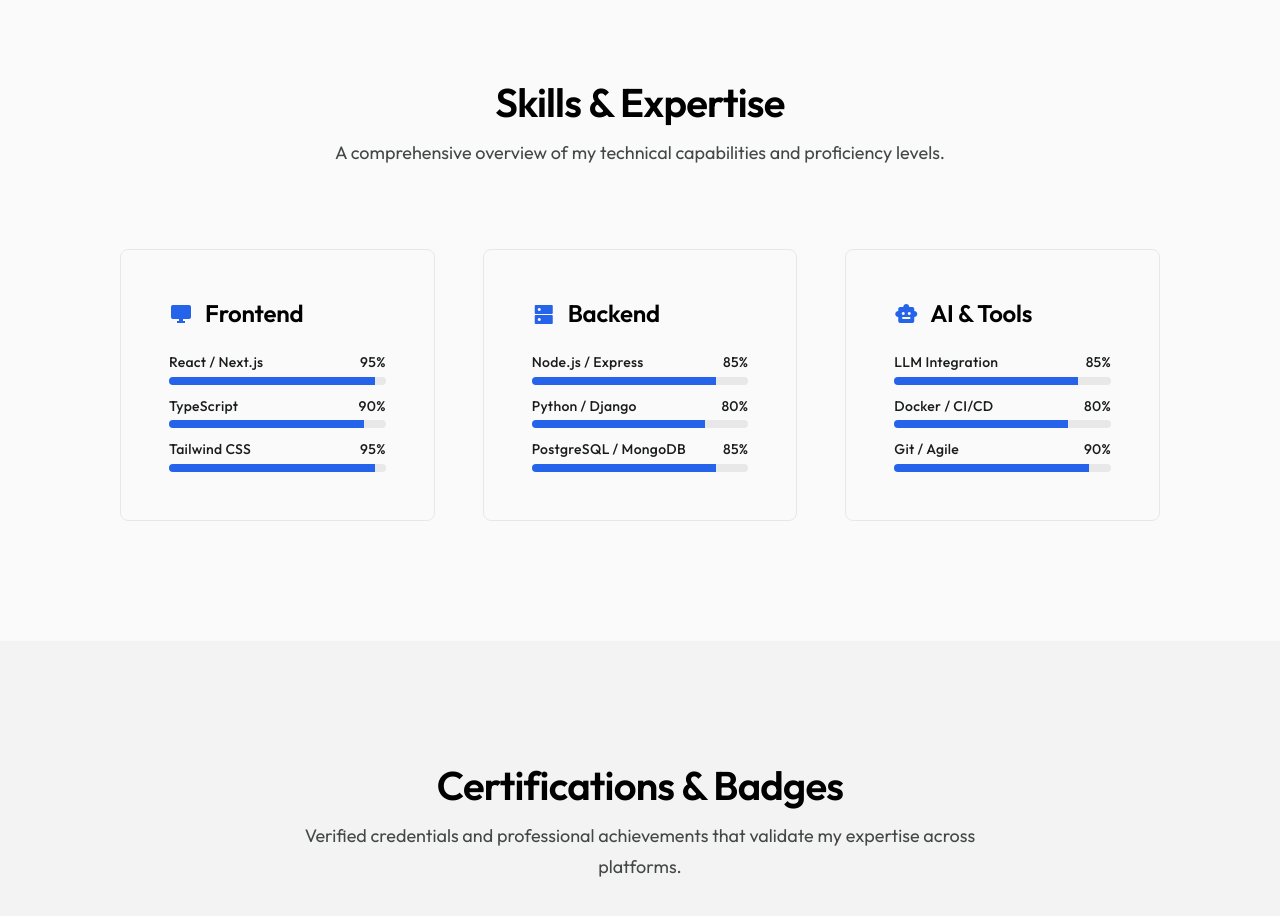
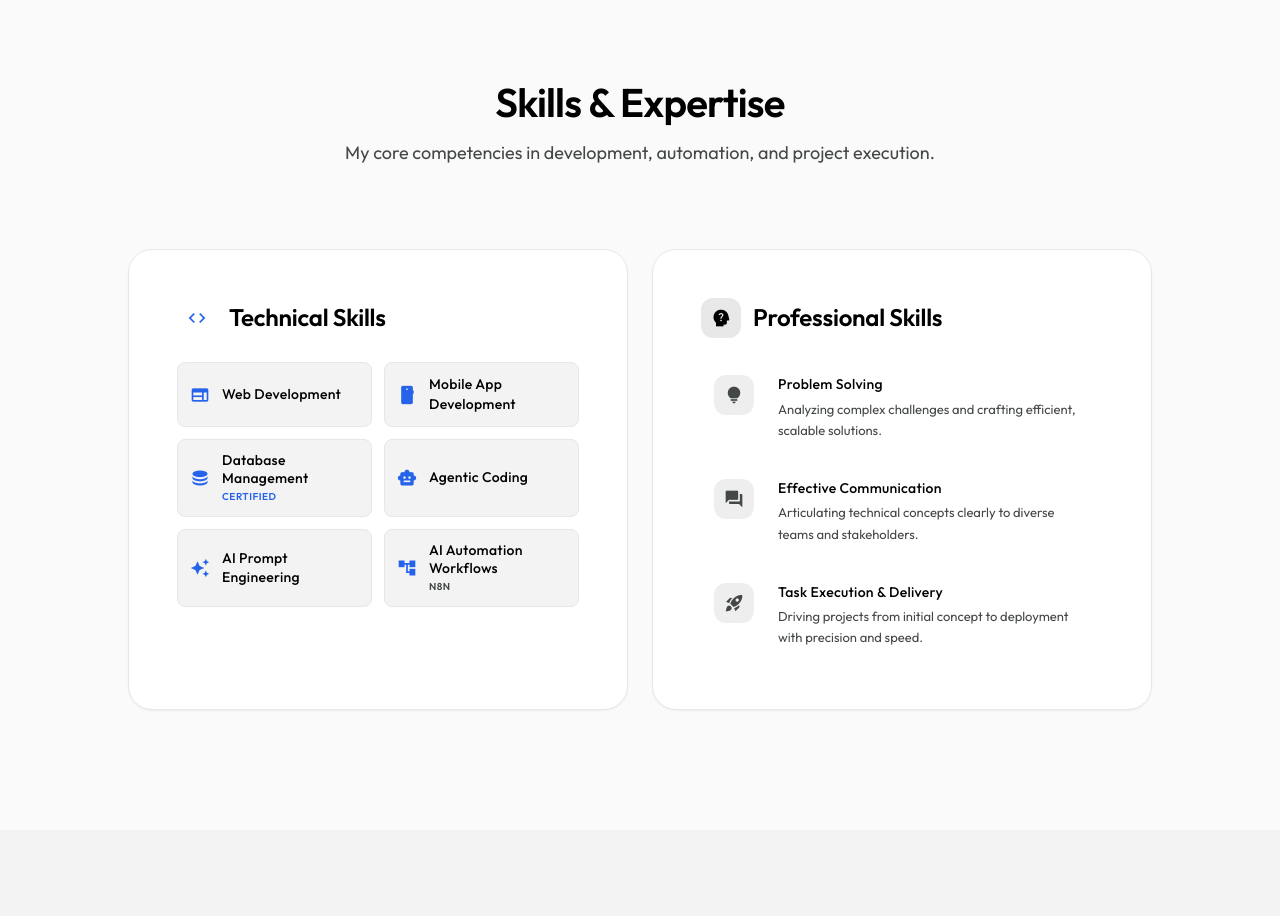
Before and after one commit to RobinKielll/RobinPined-PortfolioV2, a plain HTML site: page index.html in a window 1280 px wide. Shown: the part 2900-3816 px from the top of the page. Drawn offline with nearby package versions, Linux system fonts and the light colour scheme.

Commit message:
skills updates

```diff
--- a/index.html
+++ b/index.html
@@ -456,91 +456,100 @@
         <section class="px-gutter md:px-xl py-xxl max-w-container-max mx-auto" id="skills">
             <div class="text-center mb-xl max-w-2xl mx-auto">
                 <h2 class="font-headline-lg text-headline-lg text-primary mb-sm">Skills &amp; Expertise</h2>
-                <p class="font-body-lg text-body-lg text-on-surface-variant">A comprehensive overview of my technical
-                    capabilities and proficiency levels.</p>
+                <p class="font-body-lg text-body-lg text-on-surface-variant">My core competencies in development, automation, and project execution.</p>
             </div>
-            <div class="grid grid-cols-1 md:grid-cols-3 gap-lg">
-                <!-- Category 1 -->
-                <div class="space-y-md border border-outline-variant/30 p-lg rounded-xl">
-                    <h3 class="font-headline-md text-headline-md text-primary flex items-center gap-sm"><span
-                            class="material-symbols-outlined text-secondary">desktop_windows</span> Frontend</h3>
-                    <div class="space-y-sm">
-                        <div>
-                            <div class="flex justify-between font-label-md text-label-md mb-xs"><span>React /
-                                    Next.js</span><span>95%</span></div>
-                            <div class="h-2 bg-surface-container-high rounded-full overflow-hidden">
-                                <div class="h-full bg-secondary w-[95%]"></div>
+
+            <div class="grid grid-cols-1 lg:grid-cols-2 gap-md max-w-5xl mx-auto">
+                <!-- Technical Skills Card -->
+                <div class="bg-surface-container-lowest border border-outline-variant/30 rounded-[24px] p-md md:p-lg shadow-sm hover:shadow-md transition-all duration-300 relative overflow-hidden group">
+                    <div class="absolute top-0 right-0 w-64 h-64 bg-secondary/10 rounded-full blur-3xl -translate-y-1/2 translate-x-1/2 group-hover:bg-secondary/20 transition-colors duration-500"></div>
+
+                    <div class="flex items-center gap-sm mb-md relative z-10">
+                        <div class="w-10 h-10 rounded-full bg-secondary/10 flex items-center justify-center text-secondary">
+                            <span class="material-symbols-outlined text-[20px]">code</span>
+                        </div>
+                        <h3 class="font-headline-md text-headline-md text-primary text-[20px]">Technical Skills</h3>
+                    </div>
+
+                    <div class="grid grid-cols-1 md:grid-cols-2 gap-sm relative z-10">
+                        <div class="flex items-center gap-sm p-sm rounded-xl bg-surface-container-low hover:bg-surface-container transition-colors border border-outline-variant/20 hover:border-outline-variant/50">
+                            <span class="material-symbols-outlined text-secondary text-[20px]">web</span>
+                            <span class="font-label-md text-label-md text-primary">Web Development</span>
+                        </div>
+                        <div class="flex items-center gap-sm p-sm rounded-xl bg-surface-container-low hover:bg-surface-container transition-colors border border-outline-variant/20 hover:border-outline-variant/50">
+                            <span class="material-symbols-outlined text-secondary text-[20px]">smartphone</span>
+                            <span class="font-label-md text-label-md text-primary">Mobile App Development</span>
+                        </div>
+                        <div class="flex items-center gap-sm p-sm rounded-xl bg-surface-container-low hover:bg-surface-container transition-colors border border-outline-variant/20 hover:border-outline-variant/50">
+                            <span class="material-symbols-outlined text-secondary text-[20px]">database</span>
+                            <div class="flex flex-col">
+                                <span class="font-label-md text-label-md text-primary leading-tight">Database Management</span>
+                                <span class="text-[10px] font-semibold text-secondary uppercase tracking-wider mt-[2px]">Certified</span>
                             </div>
                         </div>
-                        <div>
-                            <div class="flex justify-between font-label-md text-label-md mb-xs">
-                                <span>TypeScript</span><span>90%</span>
+                        <div class="flex items-center gap-sm p-sm rounded-xl bg-surface-container-low hover:bg-surface-container transition-colors border border-outline-variant/20 hover:border-outline-variant/50">
+                            <span class="material-symbols-outlined text-secondary text-[20px]">smart_toy</span>
+                            <span class="font-label-md text-label-md text-primary">Agentic Coding</span>
                         </div>
-                            <div class="h-2 bg-surface-container-high rounded-full overflow-hidden">
-                                <div class="h-full bg-secondary w-[90%]"></div>
+                        <div class="flex items-center gap-sm p-sm rounded-xl bg-surface-container-low hover:bg-surface-container transition-colors border border-outline-variant/20 hover:border-outline-variant/50">
+                            <span class="material-symbols-outlined text-secondary text-[20px]">auto_awesome</span>
+                            <span class="font-label-md text-label-md text-primary">AI Prompt Engineering</span>
                         </div>
-                        </div>
-                        <div>
-                            <div class="flex justify-between font-label-md text-label-md mb-xs"><span>Tailwind
-                                    CSS</span><span>95%</span></div>
-                            <div class="h-2 bg-surface-container-high rounded-full overflow-hidden">
-                                <div class="h-full bg-secondary w-[95%]"></div>
+                        <div class="flex items-center gap-sm p-sm rounded-xl bg-surface-container-low hover:bg-surface-container transition-colors border border-outline-variant/20 hover:border-outline-variant/50">
+                            <span class="material-symbols-outlined text-secondary text-[20px]">account_tree</span>
+                            <div class="flex flex-col">
+                                <span class="font-label-md text-label-md text-primary leading-tight">AI Automation Workflows</span>
+                                <span class="text-[10px] font-semibold text-on-surface-variant uppercase tracking-wider mt-[2px]">n8n</span>
                             </div>
                         </div>
                     </div>
                 </div>
-                <!-- Category 2 -->
-                <div class="space-y-md border border-outline-variant/30 p-lg rounded-xl">
-                    <h3 class="font-headline-md text-headline-md text-primary flex items-center gap-sm"><span
-                            class="material-symbols-outlined text-secondary">dns</span> Backend</h3>
-                    <div class="space-y-sm">
-                        <div>
-                            <div class="flex justify-between font-label-md text-label-md mb-xs"><span>Node.js /
-                                    Express</span><span>85%</span></div>
-                            <div class="h-2 bg-surface-container-high rounded-full overflow-hidden">
-                                <div class="h-full bg-secondary w-[85%]"></div>
+
+                <!-- Soft Skills Card -->
+                <div class="bg-surface-container-lowest border border-outline-variant/30 rounded-[24px] p-md md:p-lg shadow-sm hover:shadow-md transition-all duration-300 relative overflow-hidden group">
+                    <div class="absolute bottom-0 left-0 w-64 h-64 bg-primary/5 dark:bg-primary/10 rounded-full blur-3xl translate-y-1/2 -translate-x-1/2 group-hover:bg-primary/10 dark:group-hover:bg-primary/20 transition-colors duration-500"></div>
+
+                    <div class="flex items-center gap-sm mb-md relative z-10">
+                        <div class="w-10 h-10 rounded-full bg-surface-container-high flex items-center justify-center text-primary">
+                            <span class="material-symbols-outlined text-[20px]">psychology_alt</span>
                         </div>
+                        <h3 class="font-headline-md text-headline-md text-primary text-[20px]">Professional Skills</h3>
                     </div>
-                        <div>
-                            <div class="flex justify-between font-label-md text-label-md mb-xs"><span>Python /
-                                    Django</span><span>80%</span></div>
-                            <div class="h-2 bg-surface-container-high rounded-full overflow-hidden">
-                                <div class="h-full bg-secondary w-[80%]"></div>
+
+                    <div class="flex flex-col gap-sm relative z-10">
+                        <div class="group/skill">
+                            <div class="flex items-start gap-md p-sm rounded-xl hover:bg-surface-container-low transition-colors border border-transparent hover:border-outline-variant/20">
+                                <div class="w-10 h-10 rounded-full bg-surface-container flex items-center justify-center text-on-surface-variant group-hover/skill:text-primary group-hover/skill:bg-surface-variant transition-all shrink-0">
+                                    <span class="material-symbols-outlined text-[20px]">lightbulb</span>
                                 </div>
-                        </div>
-                        <div>
-                            <div class="flex justify-between font-label-md text-label-md mb-xs"><span>PostgreSQL /
-                                    MongoDB</span><span>85%</span></div>
-                            <div class="h-2 bg-surface-container-high rounded-full overflow-hidden">
-                                <div class="h-full bg-secondary w-[85%]"></div>
+                                <div class="flex-1">
+                                    <h4 class="font-label-md text-label-md text-primary">Problem Solving</h4>
+                                    <p class="text-[13px] text-on-surface-variant leading-relaxed mt-1">Analyzing complex challenges and crafting efficient, scalable solutions.</p>
                                 </div>
                             </div>
                         </div>
+
+                        <div class="group/skill">
+                            <div class="flex items-start gap-md p-sm rounded-xl hover:bg-surface-container-low transition-colors border border-transparent hover:border-outline-variant/20">
+                                <div class="w-10 h-10 rounded-full bg-surface-container flex items-center justify-center text-on-surface-variant group-hover/skill:text-primary group-hover/skill:bg-surface-variant transition-all shrink-0">
+                                    <span class="material-symbols-outlined text-[20px]">forum</span>
                                 </div>
-                <!-- Category 3 -->
-                <div class="space-y-md border border-outline-variant/30 p-lg rounded-xl">
-                    <h3 class="font-headline-md text-headline-md text-primary flex items-center gap-sm"><span
-                            class="material-symbols-outlined text-secondary">smart_toy</span> AI &amp; Tools</h3>
-                    <div class="space-y-sm">
-                        <div>
-                            <div class="flex justify-between font-label-md text-label-md mb-xs"><span>LLM
-                                    Integration</span><span>85%</span></div>
-                            <div class="h-2 bg-surface-container-high rounded-full overflow-hidden">
-                                <div class="h-full bg-secondary w-[85%]"></div>
+                                <div class="flex-1">
+                                    <h4 class="font-label-md text-label-md text-primary">Effective Communication</h4>
+                                    <p class="text-[13px] text-on-surface-variant leading-relaxed mt-1">Articulating technical concepts clearly to diverse teams and stakeholders.</p>
                                 </div>
                             </div>
-                        <div>
-                            <div class="flex justify-between font-label-md text-label-md mb-xs"><span>Docker /
-                                    CI/CD</span><span>80%</span></div>
-                            <div class="h-2 bg-surface-container-high rounded-full overflow-hidden">
-                                <div class="h-full bg-secondary w-[80%]"></div>
                         </div>
+
+                        <div class="group/skill">
+                            <div class="flex items-start gap-md p-sm rounded-xl hover:bg-surface-container-low transition-colors border border-transparent hover:border-outline-variant/20">
+                                <div class="w-10 h-10 rounded-full bg-surface-container flex items-center justify-center text-on-surface-variant group-hover/skill:text-primary group-hover/skill:bg-surface-variant transition-all shrink-0">
+                                    <span class="material-symbols-outlined text-[20px]">rocket_launch</span>
                                 </div>
-                        <div>
-                            <div class="flex justify-between font-label-md text-label-md mb-xs"><span>Git /
-                                    Agile</span><span>90%</span></div>
-                            <div class="h-2 bg-surface-container-high rounded-full overflow-hidden">
-                                <div class="h-full bg-secondary w-[90%]"></div>
+                                <div class="flex-1">
+                                    <h4 class="font-label-md text-label-md text-primary">Task Execution & Delivery</h4>
+                                    <p class="text-[13px] text-on-surface-variant leading-relaxed mt-1">Driving projects from initial concept to deployment with precision and speed.</p>
+                                </div>
                             </div>
                         </div>
                     </div>
```
Lines whose indentation alone changed are shown as unchanged.
